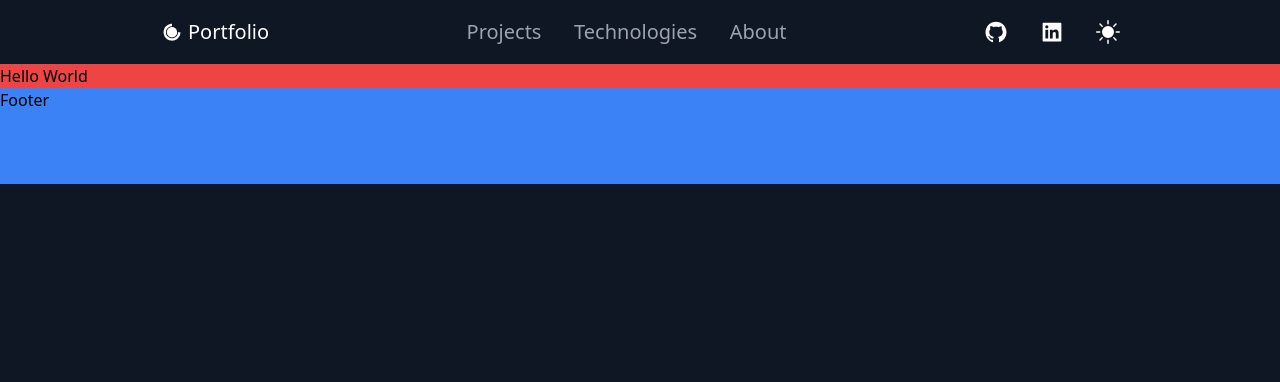
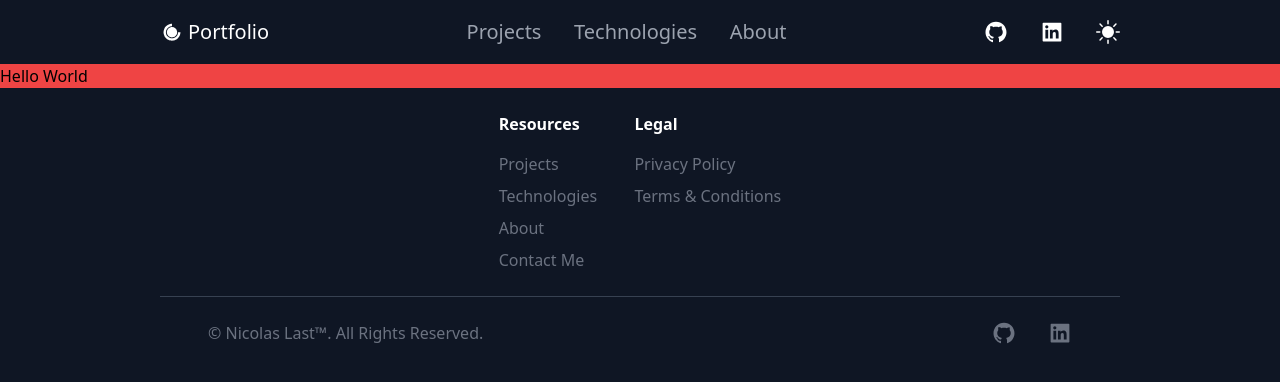
Before and after one commit to niclast7611/niclastdev3-portfolio-v2, a Next.js app: page / in a window 1280 px wide. Shown: the top 382 px of the page. Built offline with nearby package versions, Linux system fonts and the light colour scheme.

Commit message:
footer is in

```diff
--- a/pages/components/Footer.tsx
+++ b/pages/components/Footer.tsx
@@ -1,11 +1,44 @@
+import Link from "next/link";
 import React from "react";
+import { AiFillLinkedin, AiFillGithub } from "react-icons/ai";
 
 type Props = {};
 
 export const Footer = (props: Props) => {
   return (
-    <footer className="relative bottom-0 w-full h-24 bg-blue-500">
-      Footer
+    <footer className="relative bottom-0 w-full text-white h-fit">
+      <div className="flex flex-col w-9/12 h-full py-6 mx-auto">
+        <div className="flex justify-around w-1/3 pb-6 mx-auto">
+          <div className="">
+            <div className="pb-4 font-semibold">Resources</div>
+            <div className="space-y-2 text-gray-500 cursor-pointer">
+              <div className="hover:text-white">Projects</div>
+              <div className="hover:text-white">Technologies</div>
+              <div className="hover:text-white">About</div>
+              <div className="hover:text-white">Contact Me</div>
+            </div>
+          </div>
+          <div>
+            <div className="pb-4 font-semibold">Legal</div>
+            <div className="space-y-2 text-gray-500 cursor-pointer ">
+              <div className="hover:text-white">Privacy Policy</div>
+              <div className="hover:text-white">Terms & Conditions</div>
+            </div>
+          </div>
+        </div>
+        <hr className="border-gray-700" />
+        <div className="flex justify-between px-12 pt-6 text-gray-500">
+          <div>&copy; Nicolas Last&#8482;. All Rights Reserved.</div>
+          <div className="flex space-x-8 text-2xl">
+            <Link href={"/"} className="hover:text-white">
+              <AiFillGithub />
+            </Link>
+            <Link href={"/"} className="hover:text-white">
+              <AiFillLinkedin />
+            </Link>
+          </div>
+        </div>
+      </div>
     </footer>
   );
 };
```
